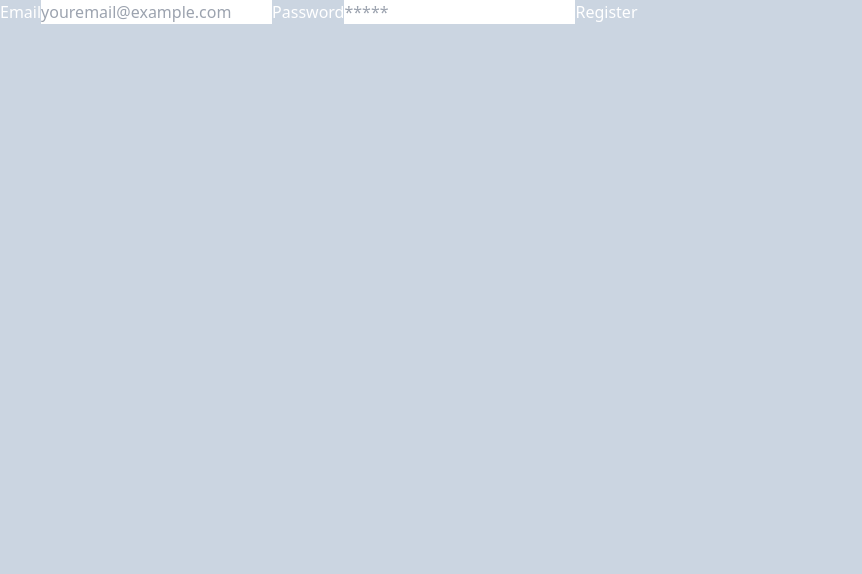
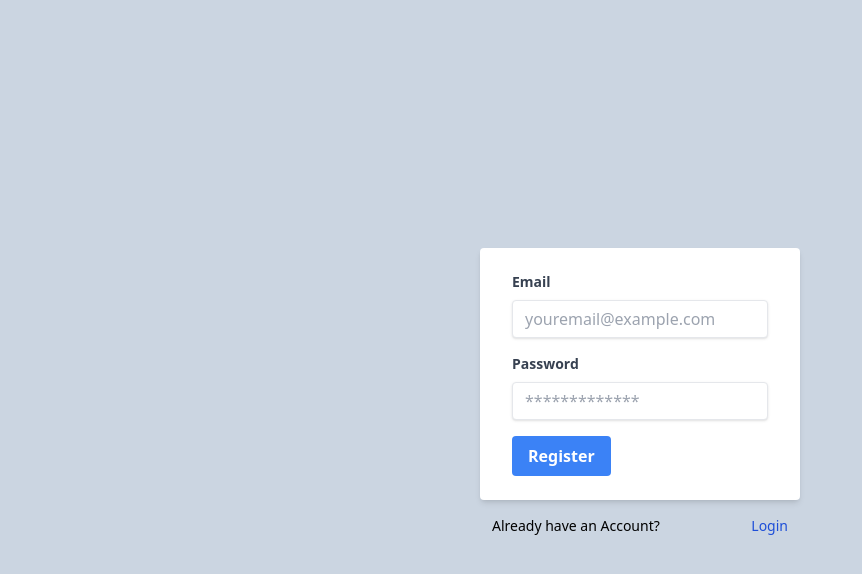
Before and after one commit to feliegonzalezmv/hellobuildtest, a React (Create React App) app: page /register in a window 1280 px wide. Shown: the top 574 px of the page, without its empty margins (0-862 px from the left). Built offline with nearby package versions, Linux system fonts and the light colour scheme.

Commit message:
Add styles to register page

```diff
--- a/src/components/Register.js
+++ b/src/components/Register.js
@@ -1,7 +1,7 @@
 import React, { useState } from "react";
 import { useAuth } from "../context/authContext";
-import { useNavigate } from "react-router-dom";
-import { async } from "q";
+import { useNavigate, Link } from "react-router-dom";
+import { Alert } from "../components";
 
 export const Register = () => {
   const { signUp } = useAuth();
@@ -12,11 +12,6 @@ export const Register = () => {
   });
 
   const [error, setError] = useState("");
-
-  const handleChange = ({ target: { name, value } }) => {
-    setError("");
-    setUser({ ...user, [name]: value });
-  };
 
   const handleSubmit = async (e) => {
     e.preventDefault();
@@ -30,27 +25,53 @@ export const Register = () => {
   };
 
   return (
-    <div>
-      {error && <p>{error}</p>}
-      <form onSubmit={handleSubmit}>
-        <label htmlFor="email">Email</label>
+    <div className="w-full max-w-xs m-auto text-black">
+      {error && <Alert message={error} />}
+
+      <form
+        onSubmit={handleSubmit}
+        className="bg-white shadow-md rounded px-8 pt-6 pb-6 mb-4"
+      >
+        <div className="mb-4">
+          <label
+            htmlFor="email"
+            className="block text-gray-700 text-sm font-bold mb-2"
+          >
+            Email
+          </label>
           <input
             type="email"
-          name="email"
+            onChange={(e) => setUser({ ...user, email: e.target.value })}
+            className="shadow appearance-none border rounded w-full py-2 px-3 text-gray-700 leading-tight focus:outline-none focus:shadow-outline"
             placeholder="youremail@example.com"
-          onChange={handleChange}
           />
+        </div>
 
-        <label htmlFor="password">Password</label>
+        <div className="mb-4">
+          <label
+            htmlFor="password"
+            className="block text-gray-700 text-sm font-bold mb-2"
+          >
+            Password
+          </label>
           <input
             type="password"
-          name="password"
-          id="password"
-          placeholder="*****"
-          onChange={handleChange}
+            onChange={(e) => setUser({ ...user, password: e.target.value })}
+            className="shadow appearance-none border rounded w-full py-2 px-3 text-gray-700 leading-tight focus:outline-none focus:shadow-outline"
+            placeholder="*************"
           />
-        <button>Register</button>
+        </div>
+
+        <button className="bg-blue-500 hover:bg-blue-700 text-white font-bold py-2 px-4 rounded focus:outline-none focus:shadow-outline">
+          Register
+        </button>
       </form>
+      <p className="my-4 text-sm flex justify-between px-3">
+        Already have an Account?
+        <Link to="/login" className="text-blue-700 hover:text-blue-900">
+          Login
+        </Link>
+      </p>
     </div>
   );
 };
--- a/src/components/index.js
+++ b/src/components/index.js
@@ -1,3 +1,4 @@
 export * from "./Home";
 export * from "./Login";
 export * from "./Register";
+export * from "./Alert";
```
Lines whose indentation alone changed are shown as unchanged.
